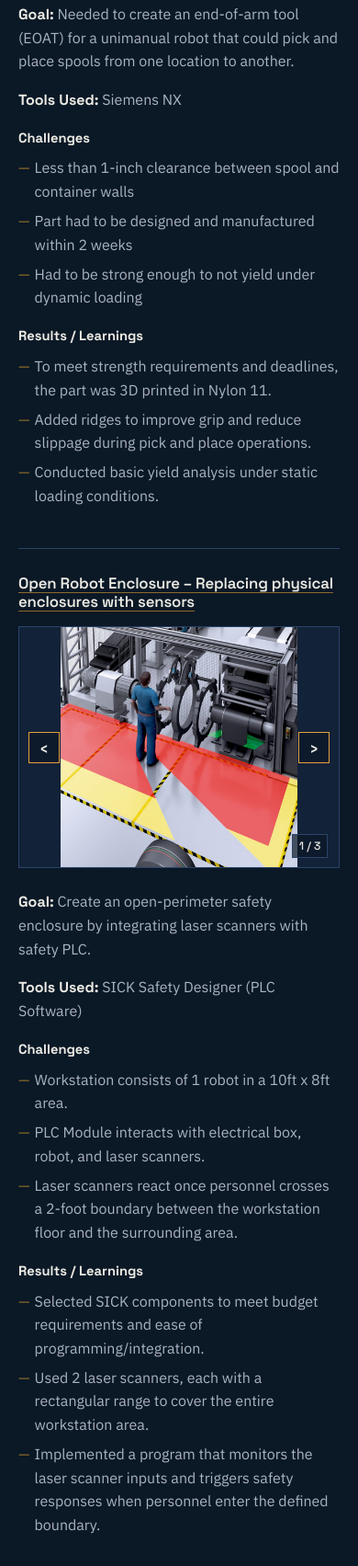
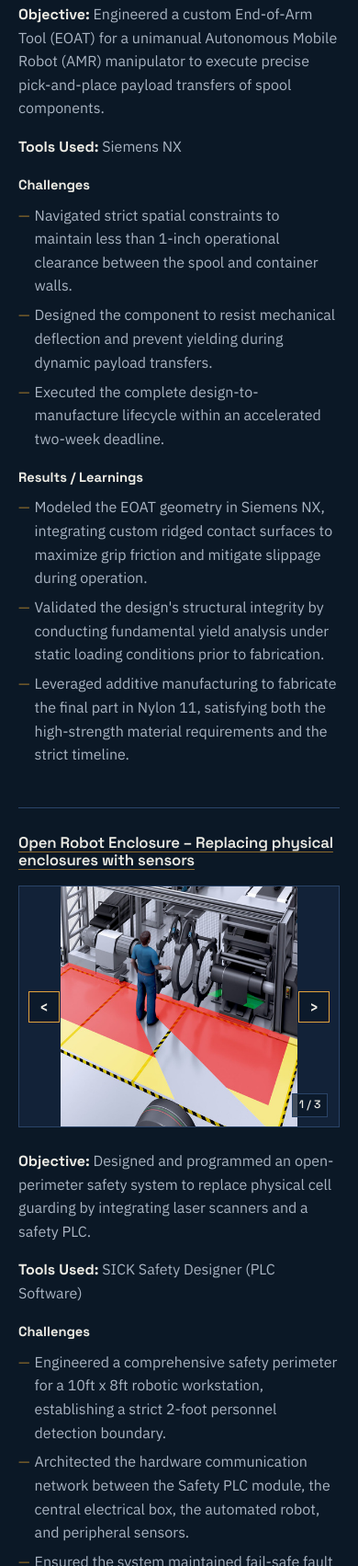
Before and after one commit to acostajonathan/acostajonathan.github.io, a plain HTML site: page projects.html in a window 390 px wide. Shown: the part 911-2614 px from the top of the page at 92% size. Drawn offline with Linux system fonts and the light colour scheme.

Commit message:
Update Pics

```diff
--- a/projects.html
+++ b/projects.html
@@ -71,19 +71,19 @@
           <span class="carousel-counter" aria-live="polite">1 / 3</span>
         </div>
         <div class="project-meta">
-          <p><strong>Goal:</strong> Needed to create an end-of-arm tool (EOAT) for a unimanual robot that could pick and place spools from one location to another.</p>
+          <p><strong>Objective:</strong> Engineered a custom End-of-Arm Tool (EOAT) for a unimanual Autonomous Mobile Robot (AMR) manipulator to execute precise pick-and-place payload transfers of spool components.</p>
           <p><strong>Tools Used:</strong> Siemens NX</p>
           <h4>Challenges</h4>
           <ul>
-            <li>Less than 1-inch clearance between spool and container walls</li>
-            <li>Part had to be designed and manufactured within 2 weeks</li>
-            <li>Had to be strong enough to not yield under dynamic loading</li>
+            <li>Navigated strict spatial constraints to maintain less than 1-inch operational clearance between the spool and container walls.</li>
+            <li>Designed the component to resist mechanical deflection and prevent yielding during dynamic payload transfers.</li>
+            <li>Executed the complete design-to-manufacture lifecycle within an accelerated two-week deadline.</li>
           </ul>
           <h4>Results / Learnings</h4>
           <ul>
-            <li>To meet strength requirements and deadlines, the part was 3D printed in Nylon 11.</li>
-            <li>Added ridges to improve grip and reduce slippage during pick and place operations.</li>
-            <li>Conducted basic yield analysis under static loading conditions.</li>
+            <li>Modeled the EOAT geometry in Siemens NX, integrating custom ridged contact surfaces to maximize grip friction and mitigate slippage during operation.</li>
+            <li>Validated the design's structural integrity by conducting fundamental yield analysis under static loading conditions prior to fabrication.</li>
+            <li>Leveraged additive manufacturing to fabricate the final part in Nylon 11, satisfying both the high-strength material requirements and the strict timeline.</li>
           </ul>
         </div>
       </article>
@@ -100,19 +100,19 @@
           <span class="carousel-counter" aria-live="polite">1 / 3</span>
         </div>
         <div class="project-meta">
-          <p><strong>Goal:</strong> Create an open-perimeter safety enclosure by integrating laser scanners with safety PLC.</p>
+          <p><strong>Objective:</strong> Designed and programmed an open-perimeter safety system to replace physical cell guarding by integrating laser scanners and a safety PLC.</p>
           <p><strong>Tools Used:</strong> SICK Safety Designer (PLC Software)</p>
           <h4>Challenges</h4>
           <ul>
-            <li>Workstation consists of 1 robot in a 10ft x 8ft area.</li>
-            <li>PLC Module interacts with electrical box, robot, and laser scanners.</li>
-            <li>Laser scanners react once personnel crosses a 2-foot boundary between the workstation floor and the surrounding area.</li>
+            <li>Engineered a comprehensive safety perimeter for a 10ft x 8ft robotic workstation, establishing a strict 2-foot personnel detection boundary.</li>
+            <li>Architected the hardware communication network between the Safety PLC module, the central electrical box, the automated robot, and peripheral sensors.</li>
+            <li>Ensured the system maintained fail-safe fault states across all interconnected components, including the integration of wireless E-stops.</li>
           </ul>
           <h4>Results / Learnings</h4>
           <ul>
-            <li>Selected SICK components to meet budget requirements and ease of programming/integration.</li>
-            <li>Used 2 laser scanners, each with a rectangular range to cover the entire workstation area.</li>
-            <li>Implemented a program that monitors the laser scanner inputs and triggers safety responses when personnel enter the defined boundary.</li>
+            <li>Utilized AutoDesk Inventor for spatial layout and SICK PLC Safety Designer to author the control logic.</li>
+            <li>Specified and integrated two SICK laser scanners, configuring customized rectangular detection fields to guarantee complete monitoring coverage of the workstation area.</li>
+            <li>Deployed a robust PLC program that continuously evaluates sensor inputs and automatically triggers safety halts upon boundary penetration, successfully meeting project budget and integration requirements.</li>
           </ul>
         </div>
       </article>
@@ -129,19 +129,18 @@
           <span class="carousel-counter" aria-live="polite">1 / 3</span>
         </div>
         <div class="project-meta">
-          <p><strong>Goal:</strong> Worked in different factories to implement lean manufacturing practices and improve operational efficiency. </p>
+          <p><strong>Objective:</strong> Created and standardized manufacturing workflows across production lines to implement lean manufacturing practices and drive operational efficiency. </p>
           <p><strong>Tools Used:</strong> Excel, Word</p>
           <h4>Challenges</h4>
           <ul>
-            <li>Needed to create a standardized approach for operators to work at optimal performance and maximize scrap reduction.</li>
-            <li>Was assigned Michigan Assembly Plant (MAP) to improve their Model Area that was underperforming.</li>
-            <li>There were reports of car parts that were sent from the Model Area had contamination (metal shavings).</li>
+            <li>Directed turnaround efforts for an underperforming Model Area at the Michigan Assembly Plant (MAP) by establishing standardized operator protocols to maximize scrap reduction.</li>
+            <li>Investigated and resolved critical quality control deviations, specifically tracing and mitigating metallic contamination (metal shavings) on outgoing automotive components.</li>
           </ul>
           <h4>Results / Learnings</h4>
           <ul>
-            <li>Devised one point lessons that embraced the principles of lean manufacturing such as CILR (Clean, Inspect, Lubricate, Retighten) and operators taking ownership of their workstation.</li>
-            <li>Provided visual aids such as contamination source maps, component labels, and colored paths that showed the quickest way to conduct autonomous maintenance.</li>
-            <li>Improved overall factory score by ten points in the safety and quality metrics.</li>
+            <li>Developed operator training tools and One-Point Lessons (OPLs) focused on CILR (Clean, Inspect, Lubricate, Retighten) principles to foster workstation ownership and execution consistency.</li>
+            <li>Implemented contamination source mapping and maintenance-path visualizations to streamline autonomous maintenance, improving line accuracy by 20%.</li>
+            <li>Elevated the overall factory score by 10 points in safety and quality metrics while integrating OEE/OLE performance metrics to monitor production losses and sustain efficiency gains.</li>
           </ul>
         </div>
       </article>
```
Also changed, not shown: images/project-image-placeholder12.jpg, images/project-image-placeholder13.jpg (added).
